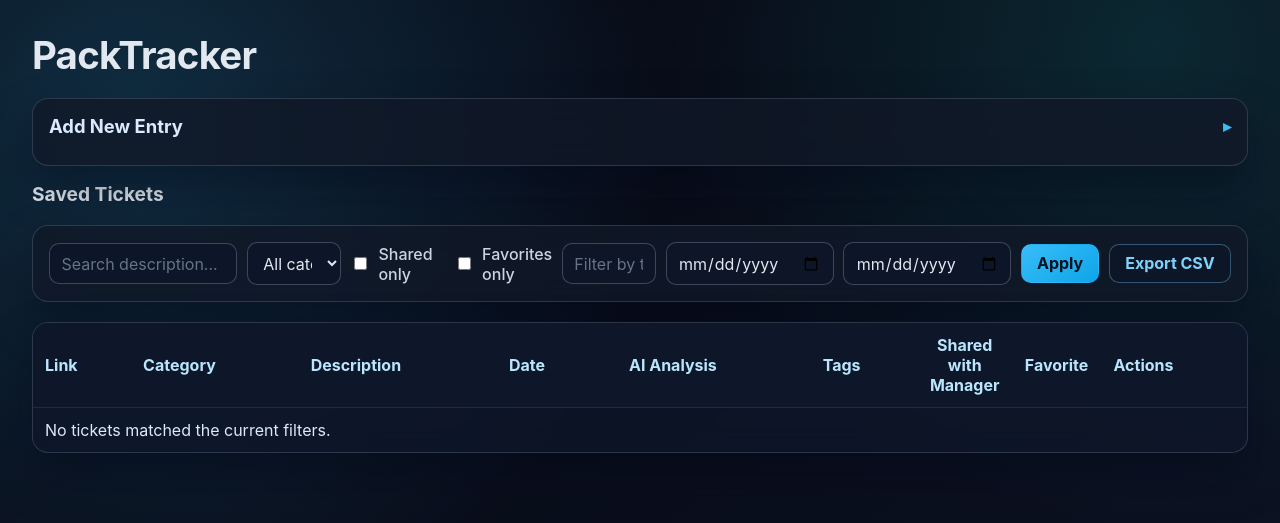
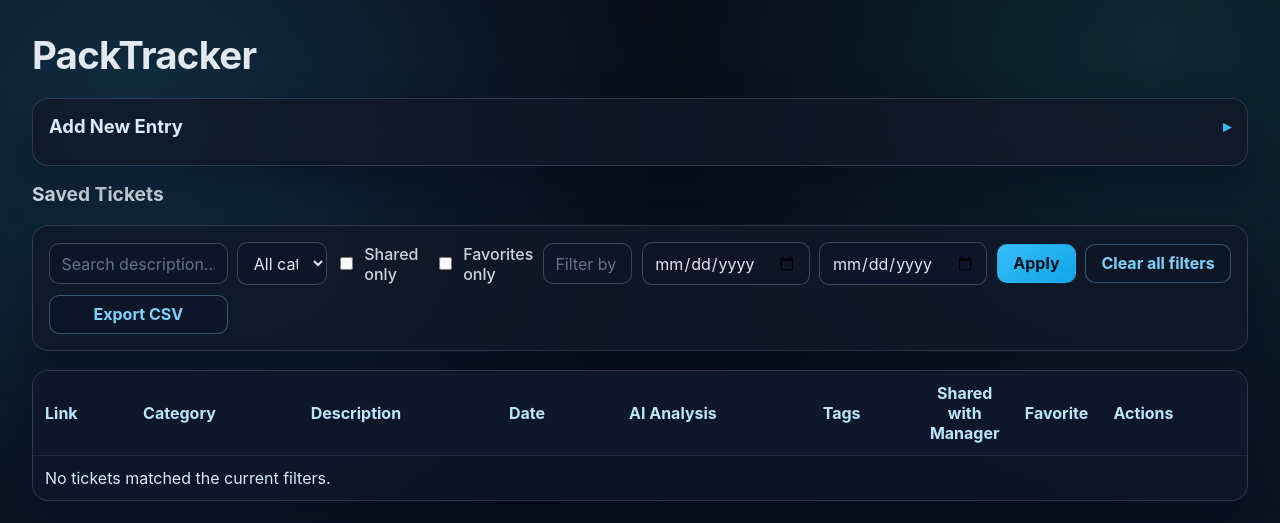
Before and after one commit to Mitchell-13/pack_tracker, a Flask app: page / in a window 1280 px wide. Shown: the top 523 px of the page. Run offline with Flask 3, Linux system fonts and the light colour scheme; data that the repository does not hold is empty.

Commit message:
Add clear-all-filters action to tickets controls

```diff
--- a/templates/index.html
+++ b/templates/index.html
@@ -398,6 +398,7 @@
       <input id="date_to" name="date_to" type="date" value="{{ date_to }}" aria-label="To date" />
 
       <button class="btn" type="submit">Apply</button>
+      <a class="btn secondary" href="{{ url_for('index') }}">Clear all filters</a>
       <button class="btn secondary" type="submit" formaction="{{ url_for('export_tickets') }}" formmethod="get">Export CSV</button>
     </form>
   </div>
```
